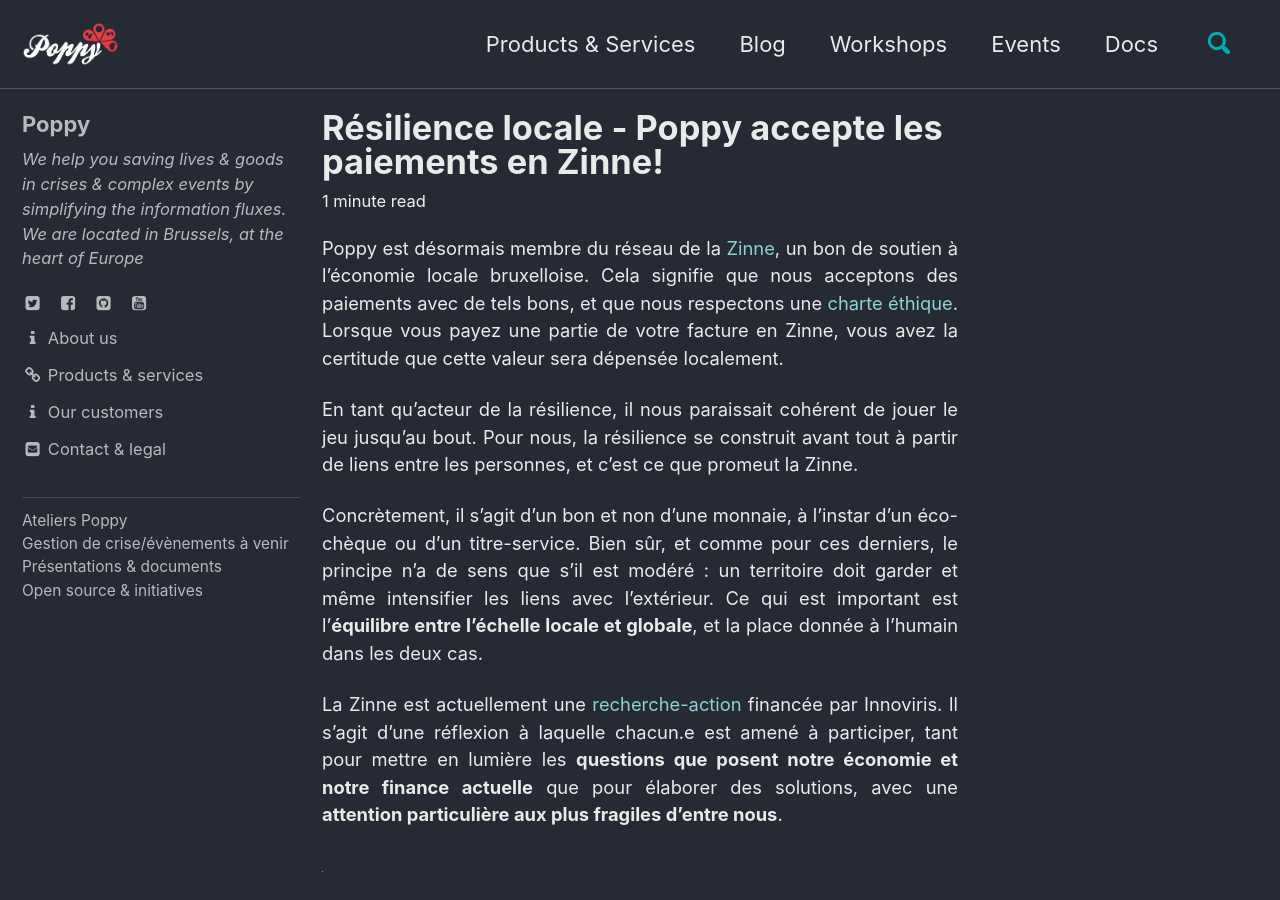
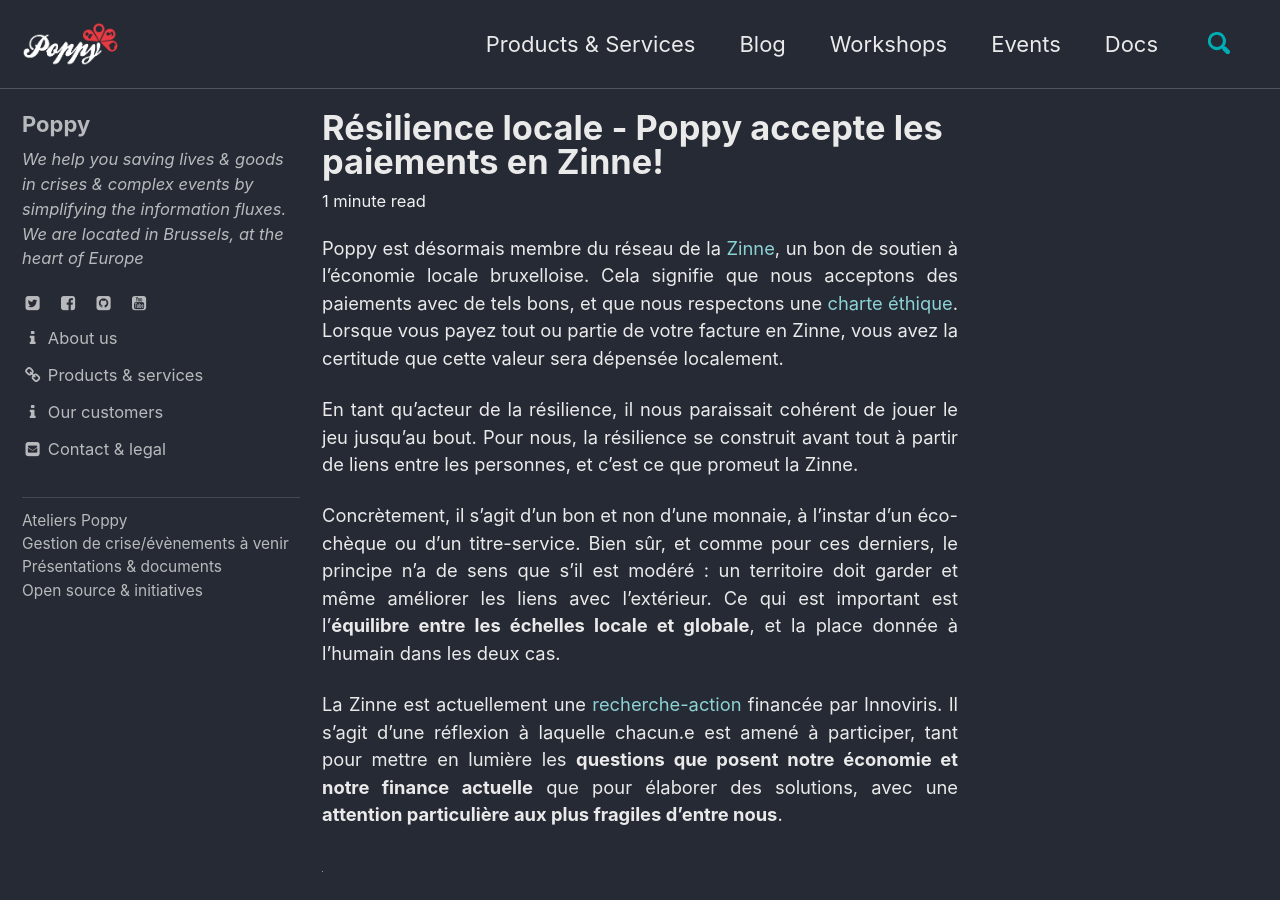
Before and after one commit to ccloquet/ccloquet.github.io, a Jekyll site: the page built from _posts/2019-11-15-zinne.md, in a window 1280 px wide and 900 px high. Built offline with Jekyll 4.4.1, drawn with Linux system fonts in a browser that asks for light colours; cached includes are drawn as plain includes.

Commit message:
Update 2019-11-15-zinne.md

```diff
--- a/_posts/2019-11-15-zinne.md
+++ b/_posts/2019-11-15-zinne.md
@@ -2,11 +2,11 @@
 title: Résilience locale - Poppy accepte les paiements en Zinne!
 ---
 
-Poppy est désormais membre du réseau de la [Zinne](https://zinne.brussels), un bon de soutien à l'économie locale bruxelloise. Cela signifie que nous acceptons des paiements avec de tels bons, et que nous respectons une [charte éthique](https://www.zinne.brussels/la-charte/). Lorsque vous payez une partie de votre facture en Zinne, vous avez la certitude que cette valeur sera dépensée localement.
+Poppy est désormais membre du réseau de la [Zinne](https://zinne.brussels), un bon de soutien à l'économie locale bruxelloise. Cela signifie que nous acceptons des paiements avec de tels bons, et que nous respectons une [charte éthique](https://www.zinne.brussels/la-charte/). Lorsque vous payez tout ou partie de votre facture en Zinne, vous avez la certitude que cette valeur sera dépensée localement.
 
 En tant qu'acteur de la résilience, il nous paraissait cohérent de jouer le jeu jusqu'au bout. Pour nous, la résilience se construit avant tout à partir de liens entre les personnes, et c'est ce que promeut la Zinne.
 
-Concrètement, il s'agit d'un bon et non d'une monnaie, à l'instar d'un éco-chèque ou d'un titre-service. Bien sûr, et comme pour ces derniers, le principe n'a de sens que s'il est modéré : un territoire doit garder et même intensifier les liens avec l'extérieur. Ce qui est important est l'**équilibre entre l'échelle locale  et globale**, et la place donnée à l'humain dans les deux cas.
+Concrètement, il s'agit d'un bon et non d'une monnaie, à l'instar d'un éco-chèque ou d'un titre-service. Bien sûr, et comme pour ces derniers, le principe n'a de sens que s'il est modéré : un territoire doit garder et même améliorer les liens avec l'extérieur. Ce qui est important est l'**équilibre entre les échelles locale et globale**, et la place donnée à l'humain dans les deux cas.
 
 La Zinne est actuellement une [recherche-action](https://www.zinne.brussels/etude-recherche/) financée par Innoviris. Il s'agit d'une réflexion à laquelle chacun.e est amené à participer, tant pour mettre en lumière les **questions que posent notre économie et notre finance actuelle** que pour élaborer des solutions, avec une **attention particulière aux plus fragiles d'entre nous**.
 
```
